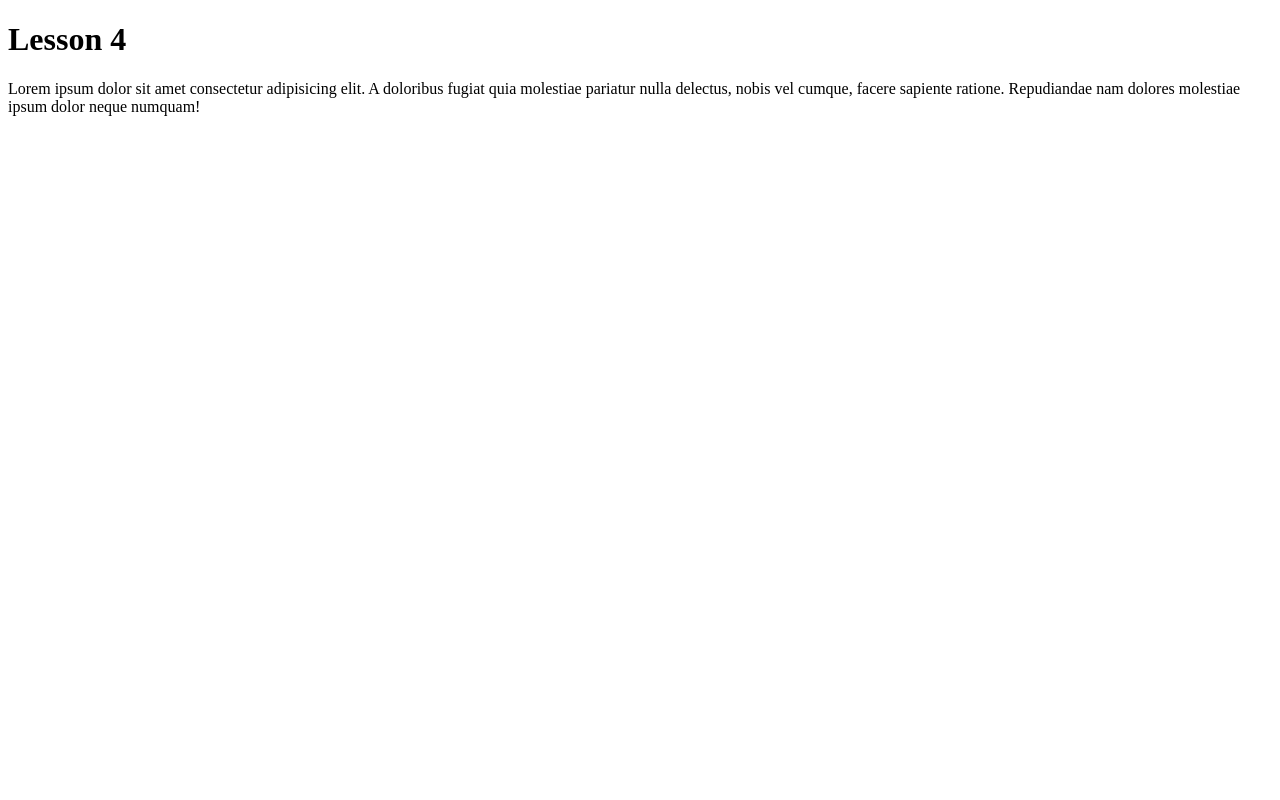
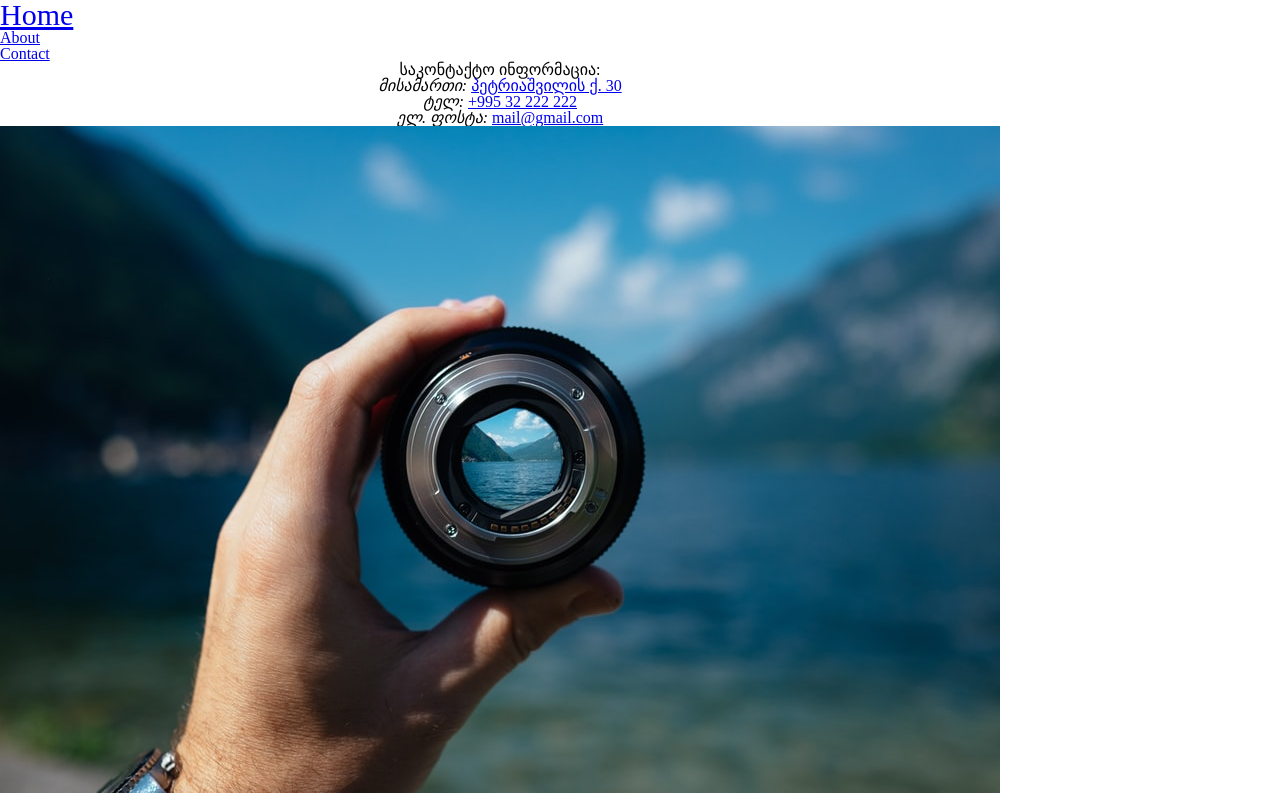
Before and after one commit to LindaGiorgadze/lesson-4, a plain HTML site: page index.html in a window 1280 px wide. Drawn offline with Linux system fonts and the light colour scheme.

Commit message:
Address Tag Added

```diff
--- /dev/null
+++ b/css/reset.css
@@ -0,0 +1,43 @@
+html, body, div, span, applet, object, iframe,
+h1, h2, h3, h4, h5, h6, p, blockquote, pre,
+a, abbr, acronym, address, big, cite, code,
+del, dfn, em, img, ins, kbd, q, s, samp,
+small, strike, strong, sub, sup, tt, var,
+b, u, i, center,
+dl, dt, dd, ol, ul, li,
+fieldset, form, label, legend,
+table, caption, tbody, tfoot, thead, tr, th, td,
+article, aside, canvas, details, embed,
+figure, figcaption, footer, header, hgroup,
+menu, nav, output, ruby, section, summary,
+time, mark, audio, video {
+	margin: 0;
+	padding: 0;
+	border: 0;
+	font-size: 100%;
+	font: inherit;
+	vertical-align: baseline;
+}
+/* HTML5 display-role reset for older browsers */
+article, aside, details, figcaption, figure,
+footer, header, hgroup, menu, nav, section {
+	display: block;
+}
+body {
+	line-height: 1;
+}
+ol, ul {
+	list-style: none;
+}
+blockquote, q {
+	quotes: none;
+}
+blockquote:before, blockquote:after,
+q:before, q:after {
+	content: '';
+	content: none;
+}
+table {
+	border-collapse: collapse;
+	border-spacing: 0;
+}
--- /dev/null
+++ b/css/style.css
@@ -0,0 +1,11 @@
+.addressIdentifier {
+    display: inline-block;
+    font-style: italic;
+}
+.addressWrap {
+    display: inline-block;
+    text-align: center;
+}
+#activePage {
+    font-size: 30px;
+}
--- a/index.html
+++ b/index.html
@@ -2,9 +2,42 @@
 <html>
     <head>
         <title>Lesson 4</title>
+        <link rel="stylesheet" href="./css/reset.css">
+        <link rel="stylesheet" href="./css/style.css">
     </head>
     <body>
-        <h1>Lesson 4</h1>
-        <p>Lorem ipsum dolor sit amet consectetur adipisicing elit. A doloribus fugiat quia molestiae pariatur nulla delectus, nobis vel cumque, facere sapiente ratione. Repudiandae nam dolores molestiae ipsum dolor neque numquam!</p>
+        <header>
+            <nav>
+                <ul>
+                    <li id="activePage">
+                        <a href="./index.html">Home</a>
+                    </li>
+                    <li>
+                        <a href="#">About</a>
+                    </li>
+                    <li>
+                        <a href="#">Contact</a>
+                    </li>
+                </ul>
+            </nav>
+        </header>
+        <div>
+            <address class="addressWrap">
+                <h3>საკონტაქტო ინფორმაცია:</h3>
+                <div>
+                    <p class="addressIdentifier">მისამართი:</p>
+                    <a href="https://goo.gl/maps/BuijApcHL1995VCA6" target="_blank">პეტრიაშვილის ქ. 30</a>
+                </div>
+                <div>
+                    <p class="addressIdentifier">ტელ:</p>
+                    <a href="tel:+99532222222" >+995 32 222 222</a>
+                </div>
+                <div>
+                    <p class="addressIdentifier">ელ. ფოსტა:</p>
+                    <a href="mailto:mail@gmail.com" target="_blank">mail@gmail.com</a>
+                </div>
+                <img src="./images/photo.jpeg" alt="test photo">
+            </address>
+        </div>
     </body>
 </html>
```
Also changed, not shown: images/photo.jpeg (added), 1 other file.
